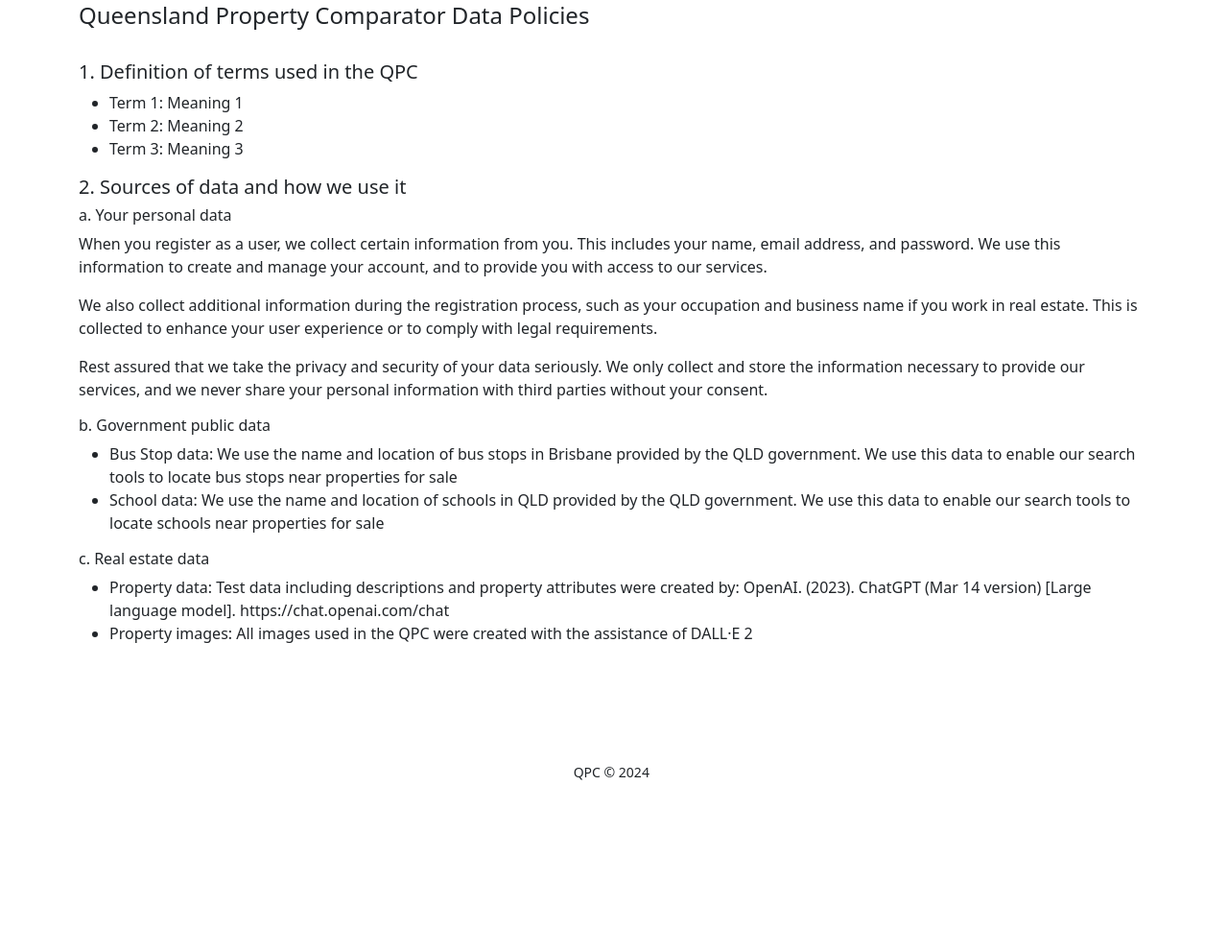
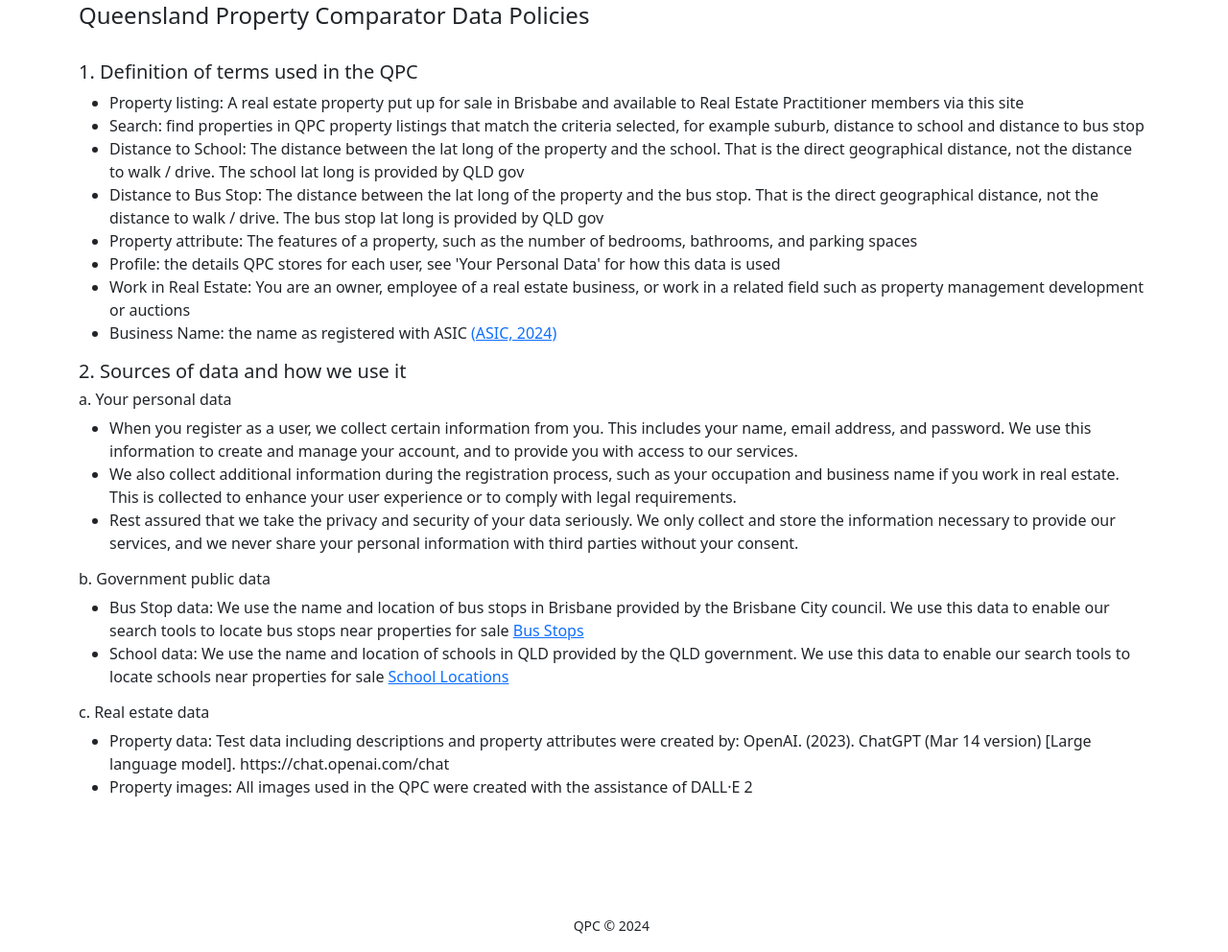
Before and after one commit to simonpett/QPC, a Flask app: page /datapolicy in a window 1280 px wide. Shown: the part 104-1096 px from the top of the page at 96% size. Before the commit the page ends 917 px from the top, so only its background shows below. Run offline with Flask 3, Linux system fonts and the light colour scheme.

Commit message:
updated datapolicy

```diff
--- a/templates/datapolicy.html
+++ b/templates/datapolicy.html
@@ -7,34 +7,58 @@
     <br>
     <h5> 1. Definition of terms used in the QPC</h5>
         <ul>
-            <li>Term 1: Meaning 1</li>
-            <li>Term 2: Meaning 2</li>
-            <li>Term 3: Meaning 3</li>
+            <li>Property listing: A real estate property put up for sale in Brisbabe
+                 and available to Real Estate Practitioner members via this site
+            </li>
+            <li>Search: find properties in QPC property listings that match the criteria
+                selected, for example suburb, distance to school and distance to bus stop</li>
+            <li>Distance to School: The distance between the lat long of the property
+                 and the school. That is the direct geographical distance, not the
+                 distance to walk / drive. The school lat long is provided by QLD gov</li>
+            <li>Distance to Bus Stop: The distance between the lat long of the property
+                and the bus stop. That is the direct geographical distance, not the
+                distance to walk / drive. The bus stop lat long is provided by QLD gov</li>
+            <li>Property attribute: The features of a property, such as the number of
+                bedrooms, bathrooms, and parking spaces</li>
+            <li>Profile: the details QPC stores for each user, see 'Your Personal Data'
+                for how this data is used </li>
+            <li>Work in Real Estate: You are an owner, employee of a real estate business,
+                 or work in a related field such as property management development or
+                auctions</li>
+            <li>Business Name: the name as registered with ASIC
+<a href="https://asic.gov.au/for-business/registering-a-business-name/before-you-register-a-business-name/what-is-a-business-name/">
+                (ASIC, 2024)</a></li>
         </ul>
 
     <h5> 2. Sources of data and how we use it </h5>
 
     <h6> a. Your personal data</h6>
-        <p>When you register as a user, we collect certain information from you.
+        <ul>
+            <li>When you register as a user, we collect certain information from you.
             This includes your name, email address, and password.
             We use this information to create and manage your account,
-            and to provide you with access to our services.</p>
-        <p>We also collect additional information during the registration process,
+            and to provide you with access to our services.</li>
+            <li>We also collect additional information during the registration process,
             such as your occupation and business name if you work in real estate.
             This is collected to enhance your user experience or to comply with
-            legal requirements.</p>
-        <p>Rest assured that we take the privacy and security of your data seriously.
+            legal requirements.</li>
+            <li>Rest assured that we take the privacy and security of your data seriously.
             We only collect and store the information necessary to provide our services,
             and we never share your personal information with third parties
-            without your consent.</p>
+            without your consent.</li>
+        </ul>
     <h6> b. Government public data </h6>
         <ul>
             <li>Bus Stop data: We use the name and location of bus stops in
-                Brisbane provided by the QLD government. We use this data to enable
-                our search tools to locate bus stops near properties for sale</li>
+                Brisbane provided by the Brisbane City council. We use this data to enable
+                our search tools to locate bus stops near properties for sale
+<a href="https://www.data.brisbane.qld.gov.au/data/dataset?tags=transport">
+                Bus Stops</a></li>
             <li>School data: We use the name and location of schools in QLD
                 provided by the QLD government. We use this data to enable our
-                search tools to locate schools near properties for sale</li>
+                search tools to locate schools near properties for sale
+<a href="https://www.data.qld.gov.au/dataset/state-and-non-state-school-details">
+                School Locations</a></li>
         </ul>
 
     <h6> c. Real estate data </h6>
```
